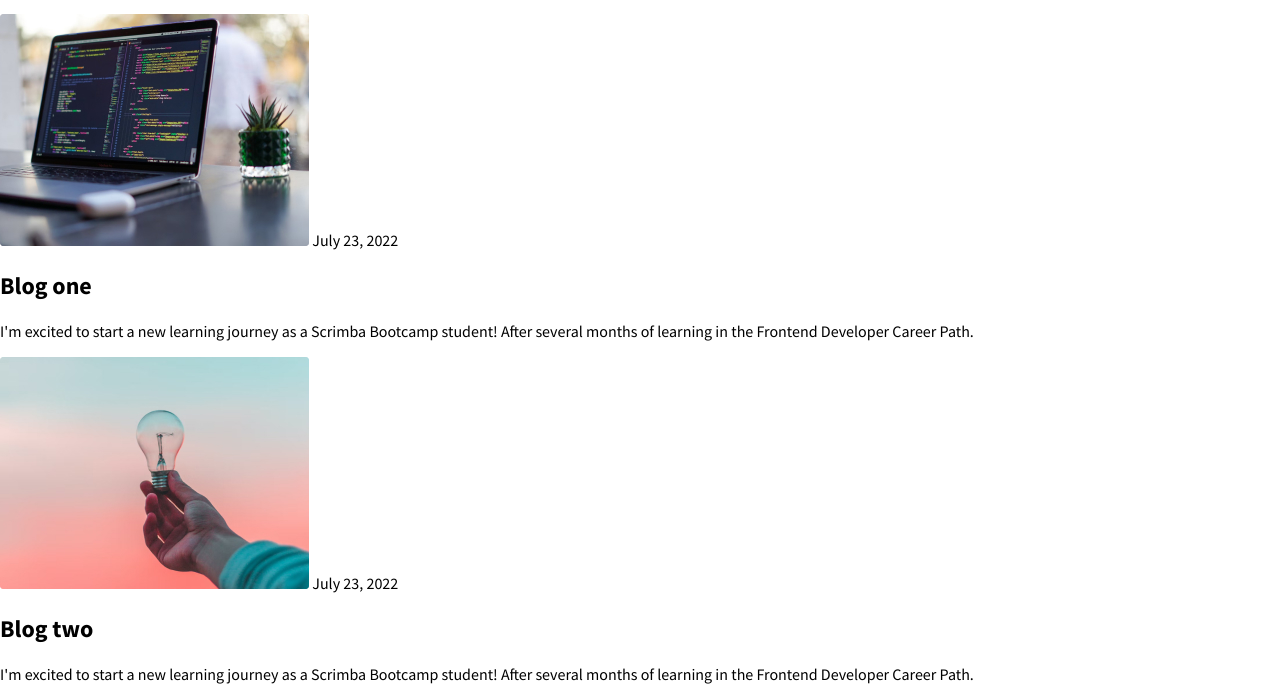
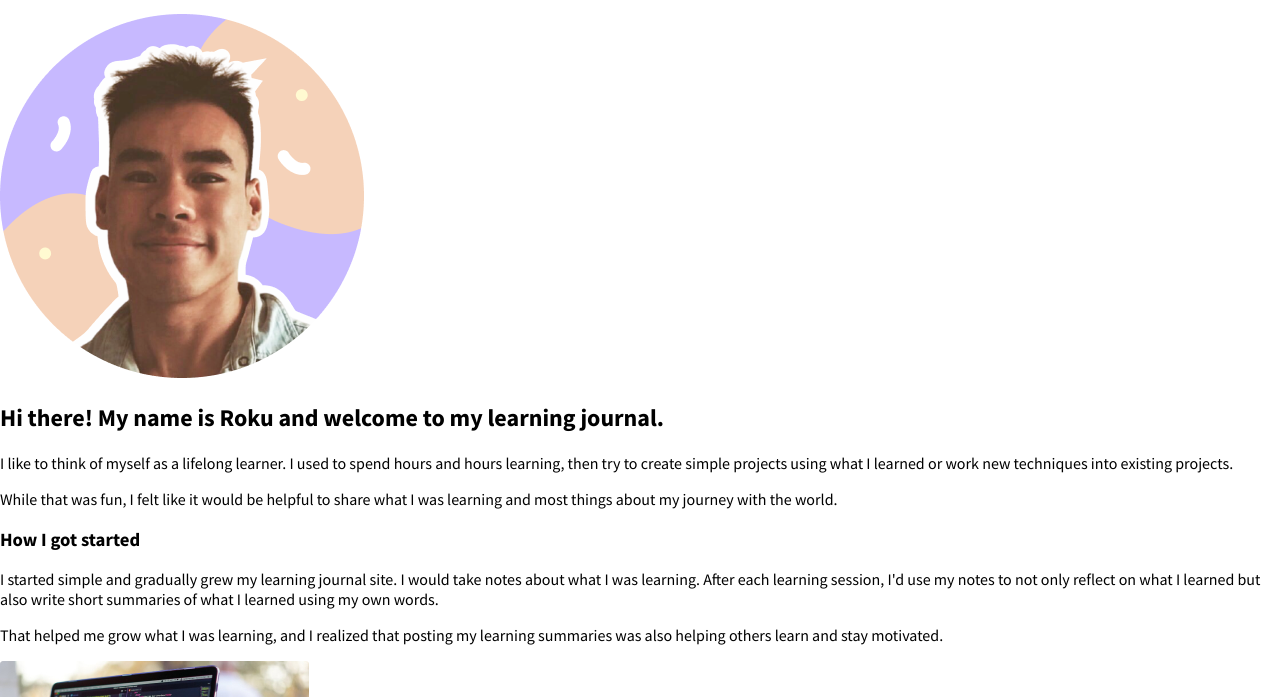
Before and after one commit to ianapavlycheva/learning-journal, a plain HTML site: page about.html in a window 1280 px wide. Shown: the part 46-743 px from the top of the page. Drawn offline with Linux system fonts and the light colour scheme.

Commit message:
Add content to about page

```diff
--- a/about.html
+++ b/about.html
@@ -10,7 +10,7 @@
       href="https://fonts.googleapis.com/css2?family=Source+Sans+Pro:wght@300;400;600;700&display=swap"
       rel="stylesheet"
     />
-    <title>Article1</title>
+    <title>About Me</title>
   </head>
   <body>
     <header>
@@ -20,6 +20,30 @@
         <li>About me</li>
       </ul>
     </header>
+    <section class="about">
+      <img class="image" src="images/image.png" alt="Author" />
+      <h1>Hi there! My name is Roku and welcome to my learning journal.</h1>
+      <p>
+        I like to think of myself as a lifelong learner. I used to spend hours
+        and hours learning, then try to create simple projects using what I
+        learned or work new techniques into existing projects.
+      </p>
+      <p>
+        While that was fun, I felt like it would be helpful to share what I was
+        learning and most things about my journey with the world.
+      </p>
+      <h3>How I got started</h3>
+      <p>
+        I started simple and gradually grew my learning journal site. I would
+        take notes about what I was learning. After each learning session, I'd
+        use my notes to not only reflect on what I learned but also write short
+        summaries of what I learned using my own words.
+      </p>
+      <p>
+        That helped me grow what I was learning, and I realized that posting my
+        learning summaries was also helping others learn and stay motivated.
+      </p>
+    </section>
     <main class="posts container">
       <article>
         <img
@@ -107,7 +131,7 @@
       </article>
     </main>
     <footer>
-      <h3>My Learning Journal</h3>
+      <h4>My Learning Journal</h4>
       <p class="copyright">Copyright ©2024</p>
     </footer>
   </body>
--- a/css/style.css
+++ b/css/style.css
@@ -38,7 +38,7 @@ footer {
   font-size: 12px;
 }
 
-h3 {
+h4 {
   font-size: 12px;
   padding-top: 37px;
   margin: 0;
```
Also changed, not shown: images/image.png (added).
